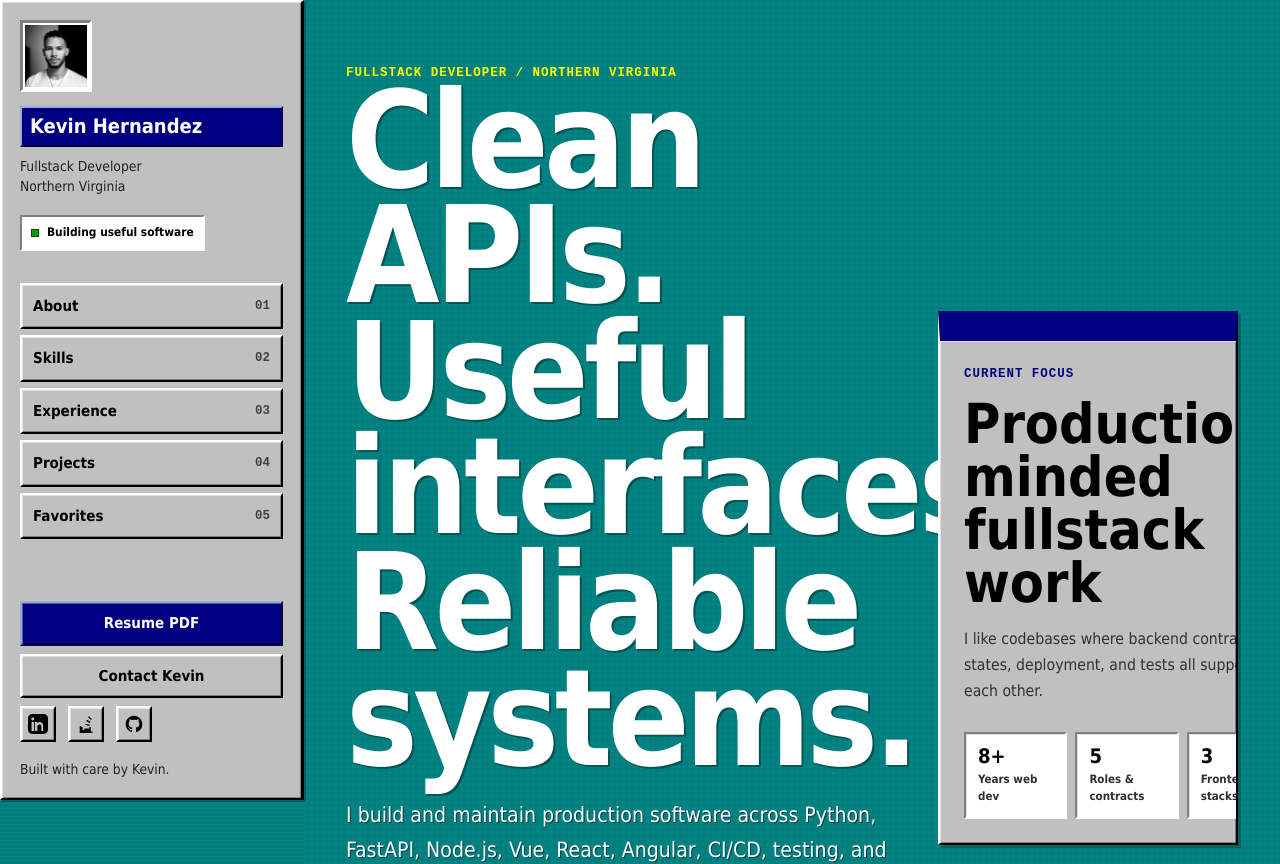
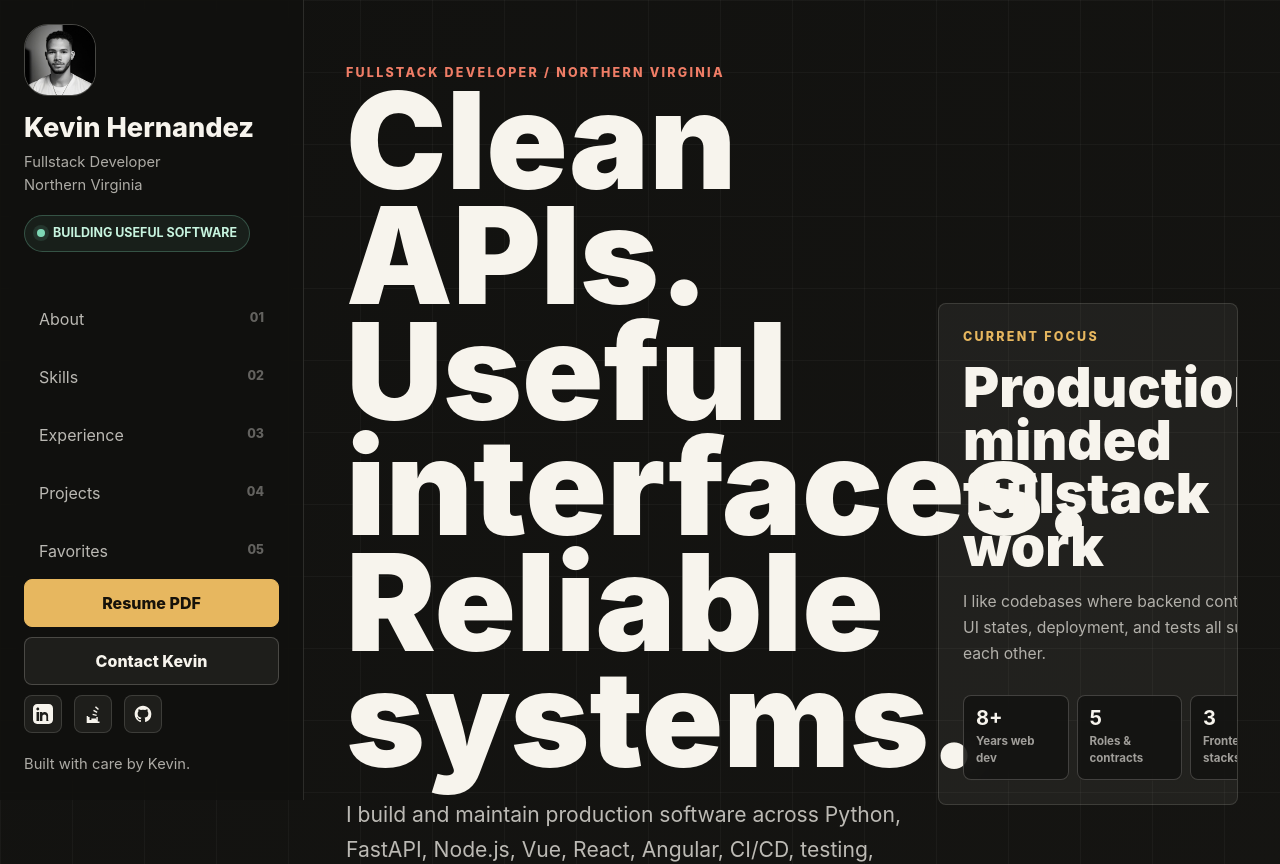
Before and after one commit to Jarmahent/KevinsPortfolio2025, a Vue app: page / in a window 1280 px wide. Shown: the top 864 px of the page. Built offline with nearby package versions, Linux system fonts and the light colour scheme.

Commit message:
Changed theme loading logic

```diff
--- a/src/App.vue
+++ b/src/App.vue
@@ -1,5 +1,5 @@
 <script setup lang="ts">
-import { computed, onMounted, onUnmounted, ref, watch } from 'vue';
+import { computed, ref, watch } from 'vue';
 import LinkedInIcon from './components/icons/LinkedInIcon.vue';
 import StackOverFlowIcon from './components/icons/StackOverFlowIcon.vue';
 import GithubIcon from './components/icons/GithubIcon.vue';
@@ -12,28 +12,18 @@ import FavoriteProjects from './components/sections/FavoriteProjects.vue';
 
 const showingContactMe = ref(false);
 
-type ThemeName = 'studio' | 'cybertron' | 'classic' | 'light' | 'workbench';
+const themeNames = ['studio', 'cybertron', 'classic', 'light', 'workbench'] as const;
+type ThemeName = (typeof themeNames)[number];
 
-// Set to null to restore the automatic weekday theme rotation.
-const previewTheme: ThemeName | null = 'workbench';
+function chooseRandomTheme(): ThemeName {
+  const previousTheme = window.localStorage.getItem('portfolio-theme');
+  const availableThemes = themeNames.filter((theme) => theme !== previousTheme);
+  const randomIndex = Math.floor(Math.random() * availableThemes.length);
 
-let themeTimer: ReturnType<typeof window.setTimeout> | undefined;
-
-function getThemeForDate(date = new Date()): ThemeName {
-  const day = date.getDay();
-
-  if (day >= 1 && day <= 3) {
-    return 'classic';
-  }
-
-  if (day >= 4 && day <= 5) {
-    return 'cybertron';
-  }
-
-  return 'studio';
+  return availableThemes[randomIndex];
 }
 
-const activeTheme = ref<ThemeName>(previewTheme ?? getThemeForDate());
+const activeTheme = ref<ThemeName>(chooseRandomTheme());
 
 const socialIconColor = computed(() => {
   if (activeTheme.value === 'light') {
@@ -60,35 +50,9 @@ function applyTheme(theme: ThemeName) {
   window.localStorage.setItem('portfolio-theme', theme);
 }
 
-function syncThemeToWeekday() {
-  activeTheme.value = previewTheme ?? getThemeForDate();
-  applyTheme(activeTheme.value);
-}
-
-function scheduleNextThemeSync() {
-  const now = new Date();
-  const tomorrow = new Date(now);
-  tomorrow.setHours(24, 0, 0, 0);
-  themeTimer = window.setTimeout(() => {
-    syncThemeToWeekday();
-    scheduleNextThemeSync();
-  }, tomorrow.getTime() - now.getTime());
-}
-
-onMounted(() => {
-  syncThemeToWeekday();
-  scheduleNextThemeSync();
-});
-
-onUnmounted(() => {
-  if (themeTimer) {
-    window.clearTimeout(themeTimer);
-  }
-});
-
 watch(activeTheme, (theme) => {
   applyTheme(theme);
-});
+}, { immediate: true });
 
 const navItems = [
   { id: 'about-me', label: 'About', short: 'About' },
```
